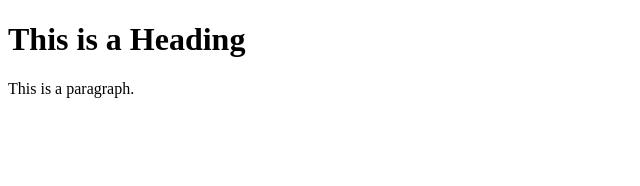
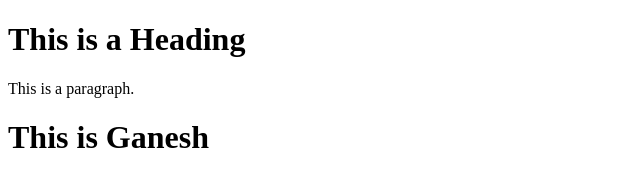
Before and after one commit to code-monk-4483/IST, a plain HTML site: page index.html in a window 1280 px wide. Shown: the whole page, without its empty margins (0-640 px from the left). Drawn offline with Linux system fonts and the light colour scheme.

Commit message:
added heading

```diff
--- a/index.html
+++ b/index.html
@@ -8,6 +8,7 @@
 
 <h1>This is a Heading</h1>
 <p>This is a paragraph.</p>
+<h1>This is Ganesh</h1>
 
 </body>
 </html>
```
